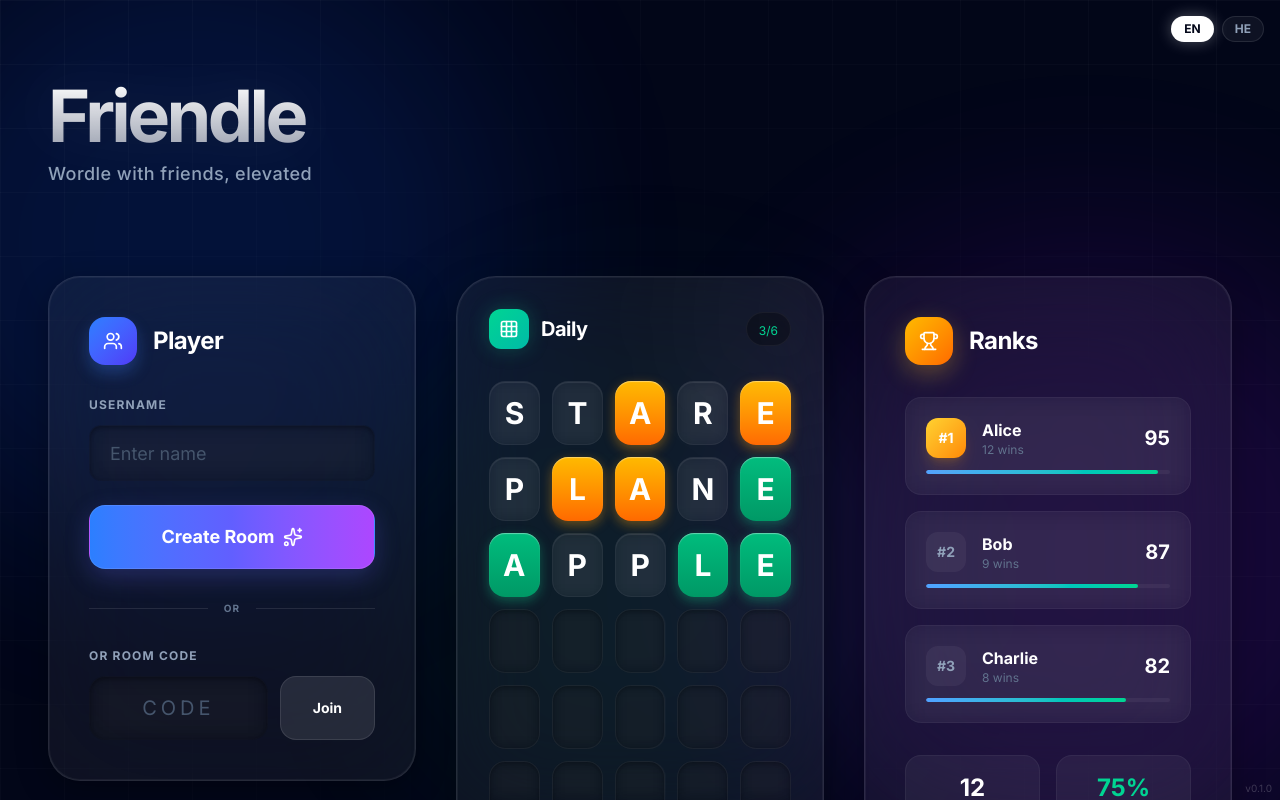
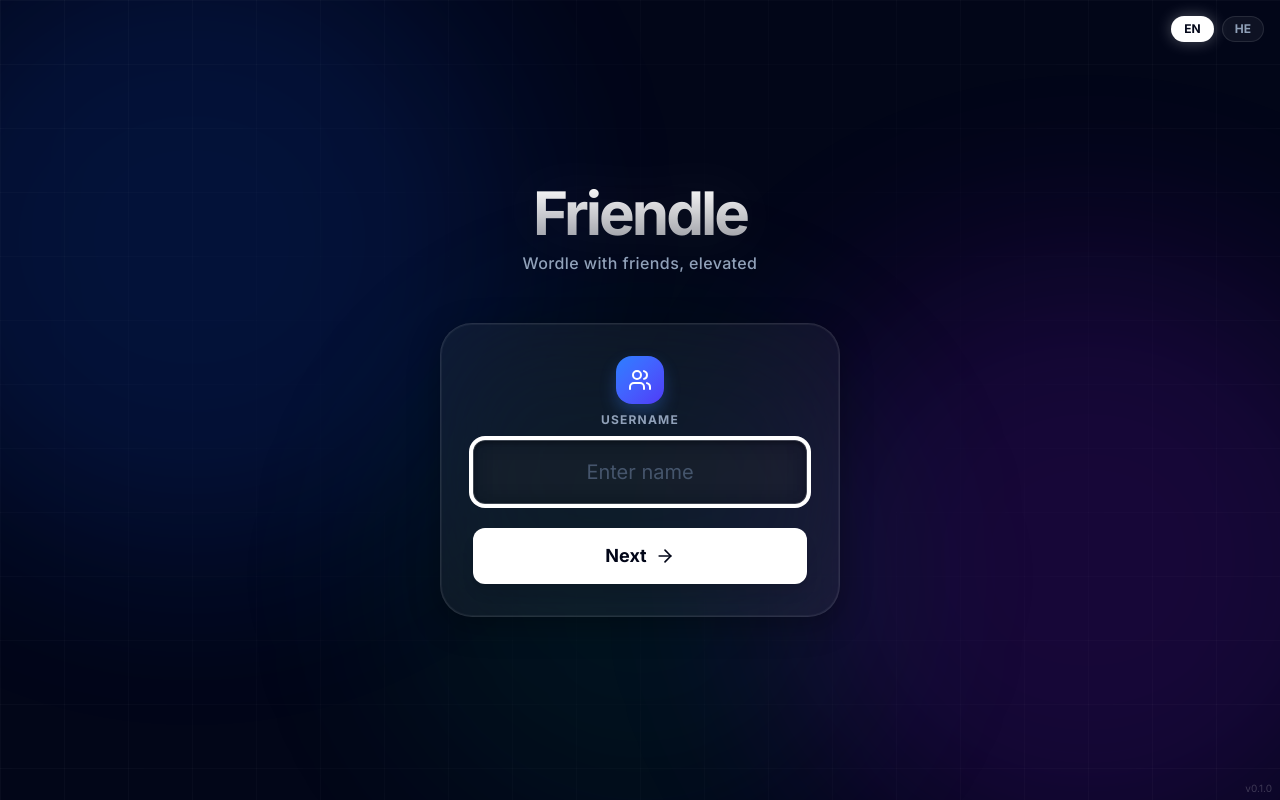
Before and after one commit to milnershay/friendle-app, a Next.js app: page / in a window 1280 px wide. Built offline with nearby package versions, Linux system fonts and the light colour scheme.

Commit message:
Redesign homepage with simplified step-based flow

```diff
--- a/src/app/page.tsx
+++ b/src/app/page.tsx
@@ -4,7 +4,7 @@ import { useState, useEffect } from "react"
 import { useRouter } from "next/navigation"
 import { Button } from "@/components/ui/button"
 import { Input } from "@/components/ui/input"
-import { Users, Trophy, Grid3x3, Copy, Check, Sparkles, Delete } from "lucide-react"
+import { Users, ArrowRight, ArrowLeft, Plus, LogIn } from "lucide-react"
 import { validateUsername, validateRoomCode, sanitizeText, checkRateLimit, getRateLimitKey } from "@/lib/validation"
 import { useTranslation, getStoredLanguage, setStoredLanguage, type Language } from "@/lib/i18n"
 
@@ -12,8 +12,7 @@ export default function Home() {
   const router = useRouter()
   const [username, setUsername] = useState("")
   const [roomCode, setRoomCode] = useState("")
-  const [activeRoom] = useState<string | null>(null)
-  const [copied, setCopied] = useState(false)
+  const [step, setStep] = useState(0) // 0: Username, 1: Menu, 2: Join
   const [language, setLanguage] = useState<Language>('en')
   const t = useTranslation(language)
 
@@ -27,57 +26,16 @@ export default function Home() {
     setStoredLanguage(newLang);
   };
 
-  const keyboardRows = [
-    ["Q", "W", "E", "R", "T", "Y", "U", "I", "O", "P"],
-    ["A", "S", "D", "F", "G", "H", "J", "K", "L"],
-    ["ENTER", "Z", "X", "C", "V", "B", "N", "M", "BACKSPACE"],
-  ]
-
-  const leaderboard = [
-    { name: "Alice", score: 95, wins: 12 },
-    { name: "Bob", score: 87, wins: 9 },
-    { name: "Charlie", score: 82, wins: 8 },
-  ]
-
-  const wordleGrid = [
-    [
-      { letter: "S", state: "absent" },
-      { letter: "T", state: "absent" },
-      { letter: "A", state: "present" },
-      { letter: "R", state: "absent" },
-      { letter: "E", state: "present" },
-    ],
-    [
-      { letter: "P", state: "absent" },
-      { letter: "L", state: "present" },
-      { letter: "A", state: "present" },
-      { letter: "N", state: "absent" },
-      { letter: "E", state: "correct" },
-    ],
-    [
-      { letter: "A", state: "correct" },
-      { letter: "P", state: "absent" },
-      { letter: "P", state: "absent" },
-      { letter: "L", state: "correct" },
-      { letter: "E", state: "correct" },
-    ],
-  ]
-
-  const handleCopyRoomCode = () => {
-    if (activeRoom) {
-      navigator.clipboard.writeText(activeRoom)
-      setCopied(true)
-      setTimeout(() => setCopied(false), 2000)
-    }
-  }
-
-  const handleCreateRoom = () => {
+  const handleUsernameSubmit = () => {
     const sanitizedUsername = sanitizeText(username)
     const usernameValidation = validateUsername(sanitizedUsername)
     if (!usernameValidation.valid) {
       return alert(usernameValidation.error)
     }
+    setStep(1)
+  }
 
+  const handleCreateRoom = () => {
     const rateLimitKey = getRateLimitKey('create_room')
     const rateLimit = checkRateLimit(rateLimitKey, 5, 60000)
     if (!rateLimit.allowed) {
@@ -85,27 +43,27 @@ export default function Home() {
     }
 
     const newRoomId = Math.random().toString(36).substring(2, 8).toUpperCase()
-    router.push(`/room/${newRoomId}?username=${encodeURIComponent(sanitizedUsername)}`)
+    router.push(`/room/${newRoomId}?username=${encodeURIComponent(sanitizeText(username))}`)
   }
 
-  const handleJoinRoom = () => {
-    const sanitizedUsername = sanitizeText(username)
-    const usernameValidation = validateUsername(sanitizedUsername)
-    if (!usernameValidation.valid) {
-      return alert(usernameValidation.error)
-    }
-
+  const handleJoinSubmit = () => {
     const sanitizedRoomId = sanitizeText(roomCode)
     const roomValidation = validateRoomCode(sanitizedRoomId)
     if (!roomValidation.valid) {
       return alert(roomValidation.error)
     }
 
-    router.push(`/room/${sanitizedRoomId.toUpperCase()}?username=${encodeURIComponent(sanitizedUsername)}`)
+    router.push(`/room/${sanitizedRoomId.toUpperCase()}?username=${encodeURIComponent(sanitizeText(username))}`)
+  }
+
+  const handleKeyDown = (e: React.KeyboardEvent, action: () => void) => {
+    if (e.key === 'Enter') {
+      action()
+    }
   }
 
   return (
-    <div className="min-h-screen bg-slate-950 relative overflow-hidden font-sans selection:bg-blue-500/30" dir={language === 'he' ? 'rtl' : 'ltr'}>
+    <div className="min-h-screen bg-slate-950 relative overflow-hidden font-sans selection:bg-blue-500/30 flex flex-col items-center justify-center" dir={language === 'he' ? 'rtl' : 'ltr'}>
 
       {/* Language Switcher */}
       <div className="absolute top-4 right-4 z-50 flex gap-2">
@@ -123,7 +81,8 @@ export default function Home() {
         </button>
       </div>
 
-      <div className="fixed inset-0 z-0">
+      {/* Background Effects */}
+      <div className="fixed inset-0 z-0 pointer-events-none">
         <div className="absolute top-[-10%] left-[-10%] w-[50vw] h-[50vw] bg-blue-600/20 rounded-full blur-[100px] animate-pulse duration-[4000ms]" />
         <div className="absolute bottom-[-10%] right-[-10%] w-[50vw] h-[50vw] bg-purple-600/20 rounded-full blur-[100px] animate-pulse duration-[5000ms] delay-1000" />
         <div className="absolute top-[40%] left-[50%] -translate-x-1/2 w-[40vw] h-[40vw] bg-emerald-500/10 rounded-full blur-[100px] animate-pulse duration-[7000ms] delay-500" />
@@ -131,49 +90,31 @@ export default function Home() {
 
       <div className="absolute inset-0 bg-[linear-gradient(rgba(255,255,255,.03)_1px,transparent_1px),linear-gradient(90deg,rgba(255,255,255,.03)_1px,transparent_1px)] bg-[size:64px_64px] [mask-image:radial-gradient(ellipse_at_center,transparent_20%,black)] pointer-events-none z-0" />
 
-      <div className="relative z-10 max-w-md md:max-w-[1600px] mx-auto px-4 py-6 md:px-12 md:py-20 flex flex-col gap-6 md:gap-10">
-        <header className="flex flex-col md:flex-row md:items-center justify-between gap-6 mb-4 md:mb-12">
-          <div className="text-center md:text-left rtl:md:text-right">
-            <h1 className="text-5xl md:text-7xl font-bold mb-2 bg-gradient-to-b from-white to-white/60 bg-clip-text text-transparent tracking-tighter drop-shadow-[0_0_30px_rgba(255,255,255,0.1)]">
+      {/* Main Content */}
+      <div className="relative z-10 w-full max-w-md px-6">
+
+        {/* Header */}
+        <div className="text-center mb-12">
+          <h1 className="text-5xl md:text-6xl font-bold mb-2 bg-gradient-to-b from-white to-white/60 bg-clip-text text-transparent tracking-tighter drop-shadow-[0_0_30px_rgba(255,255,255,0.1)]">
             {t.home.title}
           </h1>
-            <p className="text-slate-400 text-sm md:text-lg tracking-wide font-medium">{t.home.subtitle}</p>
+          <p className="text-slate-400 text-sm md:text-base tracking-wide font-medium">{t.home.subtitle}</p>
         </div>
 
-          {activeRoom && (
-            <div className="bg-white/5 backdrop-blur-2xl border border-white/10 rounded-2xl p-4 md:px-12 md:py-7 shadow-[0_8px_32px_rgba(0,0,0,0.2),0_0_0_1px_rgba(255,255,255,0.05)_inset] w-full md:w-auto">
-              <div className="flex items-center justify-between md:justify-start gap-4 md:gap-6">
-                <div>
-                  <p className="text-[10px] text-slate-400 uppercase tracking-[0.2em] font-bold mb-1">{t.home.roomCode}</p>
-                  <p className="text-2xl md:text-3xl font-mono font-bold text-white tracking-[0.2em] drop-shadow-[0_2px_8px_rgba(255,255,255,0.1)]">
-                    {activeRoom}
-                  </p>
-                </div>
-                <Button
-                  onClick={handleCopyRoomCode}
-                  className="bg-white/10 hover:bg-white/20 border border-white/20 text-white h-12 w-12 md:h-14 md:w-14 p-0 rounded-xl md:rounded-2xl transition-all duration-300 shadow-lg active:scale-95"
-                >
-                  {copied ? <Check className="h-5 w-5" /> : <Copy className="h-5 w-5" />}
-                </Button>
+        {/* Card */}
+        <div className="bg-white/5 backdrop-blur-3xl border border-white/10 rounded-[2rem] p-8 shadow-[0_8px_32px_rgba(0,0,0,0.3),0_0_0_1px_rgba(255,255,255,0.05)_inset]">
+
+          {/* Step 0: Username */}
+          {step === 0 && (
+            <div className="space-y-6 animate-in fade-in slide-in-from-bottom-4 duration-500">
+              <div className="flex items-center justify-center mb-2">
+                <div className="h-12 w-12 rounded-2xl bg-gradient-to-br from-blue-500 to-indigo-600 flex items-center justify-center shadow-[0_8px_16px_rgba(59,130,246,0.3)]">
+                   <Users className="h-6 w-6 text-white" />
                 </div>
               </div>
-          )}
-        </header>
 
-        <div className="grid grid-cols-1 lg:grid-cols-3 gap-6 md:gap-10 pb-20 md:pb-0">
-          {/* Get Started / Controls Section */}
-          <div className="order-2 lg:order-1 lg:col-span-1 space-y-6">
-            <div className="bg-white/5 backdrop-blur-3xl border border-white/10 rounded-[2rem] p-6 md:p-10 shadow-[0_8px_32px_rgba(0,0,0,0.3),0_0_0_1px_rgba(255,255,255,0.05)_inset]">
-              <div className="flex items-center gap-4 mb-8">
-                <div className="h-10 w-10 md:h-12 md:w-12 rounded-2xl bg-gradient-to-br from-blue-500 to-indigo-600 flex items-center justify-center shadow-[0_8px_16px_rgba(59,130,246,0.3)]">
-                  <Users className="h-5 w-5 text-white" />
-                </div>
-                <h2 className="text-xl md:text-2xl font-bold text-white tracking-tight">{t.home.playerTitle}</h2>
-              </div>
-
-              <div className="space-y-6">
               <div>
-                  <label htmlFor="username" className="block text-xs font-bold text-slate-400 mb-3 uppercase tracking-widest">
+                <label htmlFor="username" className="block text-xs font-bold text-slate-400 mb-3 uppercase tracking-widest text-center">
                   {t.home.username}
                 </label>
                 <Input
@@ -182,17 +123,37 @@ export default function Home() {
                   placeholder={t.home.usernamePlaceholder}
                   value={username}
                   onChange={(e) => setUsername(e.target.value)}
-                    className="w-full bg-black/20 backdrop-blur-md border-transparent focus:border-white/20 text-white placeholder:text-slate-600 h-14 rounded-xl px-5 text-lg transition-all duration-300 shadow-[inset_0_2px_4px_rgba(0,0,0,0.3)] rtl:text-right"
+                  onKeyDown={(e) => handleKeyDown(e, handleUsernameSubmit)}
+                  className="w-full bg-black/20 backdrop-blur-md border-transparent focus:border-white/20 text-white placeholder:text-slate-600 h-16 rounded-xl px-6 text-center text-xl transition-all duration-300 shadow-[inset_0_2px_4px_rgba(0,0,0,0.3)]"
+                  autoFocus
                 />
               </div>
 
               <Button
+                onClick={handleUsernameSubmit}
+                className="w-full bg-white text-slate-950 hover:bg-slate-200 font-bold text-lg h-14 rounded-xl shadow-lg transition-all duration-300"
+              >
+                {t.common.next} <ArrowRight className="w-5 h-5 ml-2 rtl:rotate-180" />
+              </Button>
+            </div>
+          )}
+
+          {/* Step 1: Choice (Create or Join) */}
+          {step === 1 && (
+            <div className="space-y-4 animate-in fade-in slide-in-from-bottom-4 duration-500">
+              <div className="text-center mb-6">
+                <p className="text-white text-lg font-medium">
+                  {t.home.playerTitle}: <span className="font-bold text-blue-400">{username}</span>
+                </p>
+              </div>
+
+              <Button
                 onClick={handleCreateRoom}
-                  className="relative w-full overflow-hidden group bg-gradient-to-r from-blue-500 via-indigo-500 to-purple-500 hover:from-blue-400 hover:via-indigo-400 hover:to-purple-400 text-white font-bold text-lg h-16 rounded-2xl shadow-[0_8px_24px_rgba(99,102,246,0.25)] transition-all duration-300 hover:shadow-[0_12px_32px_rgba(99,102,246,0.4)] hover:scale-[1.02] border border-white/10"
+                className="relative w-full overflow-hidden group bg-gradient-to-r from-blue-500 via-indigo-500 to-purple-500 hover:from-blue-400 hover:via-indigo-400 hover:to-purple-400 text-white font-bold text-lg h-16 rounded-xl shadow-[0_8px_24px_rgba(99,102,246,0.25)] transition-all duration-300 hover:shadow-[0_12px_32px_rgba(99,102,246,0.4)] hover:scale-[1.02] border border-white/10"
               >
                 <div className="absolute inset-0 bg-gradient-to-r from-transparent via-white/20 to-transparent translate-x-[-100%] group-hover:translate-x-[100%] transition-transform duration-1000 rtl:translate-x-[100%] rtl:group-hover:translate-x-[-100%]" />
-                  <span className="relative z-10 flex items-center justify-center gap-2">
-                    {t.home.createRoom} <Sparkles className="w-5 h-5" />
+                <span className="relative z-10 flex items-center justify-center gap-3">
+                  <Plus className="w-6 h-6" /> {t.home.createRoom}
                 </span>
               </Button>
 
@@ -204,169 +165,55 @@ export default function Home() {
                 <div className="flex-grow border-t border-white/10"></div>
               </div>
 
+              <Button
+                onClick={() => setStep(2)}
+                className="w-full bg-white/10 hover:bg-white/20 border border-white/10 text-white font-bold text-lg h-16 rounded-xl transition-all duration-300 flex items-center justify-center gap-3"
+              >
+                <LogIn className="w-6 h-6" /> {t.home.join}
+              </Button>
+
+              <button
+                onClick={() => setStep(0)}
+                className="w-full text-slate-500 text-sm hover:text-white mt-4 transition-colors"
+              >
+                {t.common.back}
+              </button>
+            </div>
+          )}
+
+          {/* Step 2: Join Room Code */}
+          {step === 2 && (
+            <div className="space-y-6 animate-in fade-in slide-in-from-bottom-4 duration-500">
+              <div className="flex items-center gap-2 mb-2 text-slate-400 cursor-pointer hover:text-white transition-colors" onClick={() => setStep(1)}>
+                <ArrowLeft className="w-4 h-4 rtl:rotate-180" />
+                <span className="text-xs font-bold uppercase tracking-widest">{t.common.back}</span>
+              </div>
+
               <div>
-                  <label htmlFor="room-code" className="block text-xs font-bold text-slate-400 mb-3 uppercase tracking-widest">
-                    {t.home.or} {t.home.roomCode}
+                <label htmlFor="room-code" className="block text-xs font-bold text-slate-400 mb-3 uppercase tracking-widest text-center">
+                  {t.home.roomCode}
                 </label>
-                  <div className="flex gap-3">
                 <Input
                   id="room-code"
                   type="text"
                   placeholder={t.home.roomCodePlaceholder}
                   value={roomCode}
                   onChange={(e) => setRoomCode(e.target.value.toUpperCase())}
-                      className="flex-1 bg-black/20 backdrop-blur-md border-transparent focus:border-white/20 text-white placeholder:text-slate-600 h-16 rounded-2xl px-5 text-xl font-mono tracking-[0.2em] text-center uppercase shadow-[inset_0_2px_4px_rgba(0,0,0,0.3)]"
+                  onKeyDown={(e) => handleKeyDown(e, handleJoinSubmit)}
+                  className="w-full bg-black/20 backdrop-blur-md border-transparent focus:border-white/20 text-white placeholder:text-slate-600 h-16 rounded-xl px-6 text-2xl font-mono tracking-[0.2em] text-center uppercase shadow-[inset_0_2px_4px_rgba(0,0,0,0.3)]"
+                  autoFocus
                 />
+              </div>
+
               <Button
-                      onClick={handleJoinRoom}
-                      className="bg-white/10 hover:bg-white/20 border border-white/10 text-white font-bold px-8 h-16 rounded-2xl transition-all duration-300"
+                onClick={handleJoinSubmit}
+                className="w-full bg-white text-slate-950 hover:bg-slate-200 font-bold text-lg h-14 rounded-xl shadow-lg transition-all duration-300"
               >
                 {t.home.join}
               </Button>
             </div>
-                </div>
-              </div>
-            </div>
-          </div>
+          )}
 
-          {/* Game Section - Main Content */}
-          <div className="order-1 lg:order-2 lg:col-span-1">
-            <div className="bg-white/5 backdrop-blur-[40px] border border-white/10 rounded-[2.5rem] p-6 md:p-8 shadow-[0_20px_40px_rgba(0,0,0,0.4),0_0_0_1px_rgba(255,255,255,0.05)_inset] relative overflow-hidden group">
-              {/* Glass sheen effect */}
-              <div className="absolute -top-20 -right-20 w-60 h-60 bg-white/[0.03] rounded-full blur-3xl pointer-events-none" />
-
-              <div className="flex items-center justify-between mb-8 relative z-10">
-                <div className="flex items-center gap-3">
-                  <div className="h-10 w-10 rounded-xl bg-gradient-to-br from-emerald-400 to-teal-500 flex items-center justify-center shadow-[0_0_20px_rgba(16,185,129,0.3)]">
-                    <Grid3x3 className="h-5 w-5 text-white" />
-                  </div>
-                  <h2 className="text-xl font-bold text-white tracking-tight">{t.home.dailyTitle}</h2>
-                </div>
-                <div className="bg-black/30 px-3 py-1 rounded-full border border-white/5">
-                  <span className="text-xs font-mono text-emerald-400">3/6</span>
-                </div>
-              </div>
-
-              <div className="space-y-3 mb-8" dir="ltr">
-                {wordleGrid.map((row, rowIndex) => (
-                  <div key={rowIndex} className="flex gap-2 md:gap-3 justify-center">
-                    {row.map((cell, cellIndex) => (
-                      <div
-                        key={cellIndex}
-                        className={`h-14 w-14 md:h-[64px] md:w-[64px] rounded-xl md:rounded-2xl flex items-center justify-center text-2xl md:text-3xl font-bold transition-all duration-500 transform hover:scale-105 cursor-default select-none
-                          ${cell.state === "correct"
-                            ? "bg-gradient-to-b from-emerald-500 to-emerald-600 text-white shadow-[0_4px_12px_rgba(16,185,129,0.4),inset_0_1px_1px_rgba(255,255,255,0.4)] border-0"
-                            : cell.state === "present"
-                              ? "bg-gradient-to-b from-amber-400 to-orange-500 text-white shadow-[0_4px_12px_rgba(245,158,11,0.4),inset_0_1px_1px_rgba(255,255,255,0.4)] border-0"
-                              : "bg-white/[0.03] backdrop-blur-sm border border-white/5 text-white shadow-[inset_0_1px_1px_rgba(255,255,255,0.1)]"
-                          }
-                        `}
-                      >
-                        {cell.letter}
-                      </div>
-                    ))}
-                  </div>
-                ))}
-
-                {[...Array(3)].map((_, i) => (
-                  <div key={`empty-${i}`} className="flex gap-2 md:gap-3 justify-center">
-                    {[...Array(5)].map((_, j) => (
-                      <div
-                        key={j}
-                        className="h-14 w-14 md:h-[64px] md:w-[64px] rounded-xl md:rounded-2xl bg-black/20 backdrop-blur-sm border border-white/5 shadow-[inset_0_2px_4px_rgba(0,0,0,0.2)]"
-                      />
-                    ))}
-                  </div>
-                ))}
-              </div>
-
-              <div className="mt-8 space-y-2" dir="ltr">
-                {keyboardRows.map((row, i) => (
-                  <div key={i} className="flex justify-center gap-1.5">
-                    {row.map((key) => (
-                      <button
-                        key={key}
-                        className={`
-                          h-12 md:h-14 rounded-lg md:rounded-xl font-bold text-xs md:text-sm transition-all duration-150 active:scale-95 select-none flex items-center justify-center shadow-[0_2px_0_rgba(0,0,0,0.2)]
-                          ${key.length > 1 ? "px-3 md:px-4 text-[10px] md:text-xs w-auto" : "w-8 md:w-10"}
-                          ${["A", "E", "L", "P", "S"].includes(key)
-                            ? "bg-slate-700 text-white hover:bg-slate-600"
-                            : ["N"].includes(key)
-                              ? "bg-emerald-500 text-white shadow-[0_0_15px_rgba(16,185,129,0.4)]"
-                              : "bg-white/10 text-white hover:bg-white/20"
-                          }
-                        `}
-                      >
-                        {key === "BACKSPACE" ? <Delete className="w-5 h-5" /> : key === "ENTER" ? "ENTER" : key}
-                      </button>
-                    ))}
-                  </div>
-                ))}
-              </div>
-            </div>
-          </div>
-
-          {/* Leaderboard Section */}
-          <div className="order-3 lg:order-3 lg:col-span-1">
-            <div className="bg-white/5 backdrop-blur-3xl border border-white/10 rounded-[2rem] p-6 md:p-10 shadow-[0_8px_32px_rgba(0,0,0,0.3),0_0_0_1px_rgba(255,255,255,0.05)_inset] h-full">
-              <div className="flex items-center gap-4 mb-8">
-                <div className="h-10 w-10 md:h-12 md:w-12 rounded-2xl bg-gradient-to-br from-amber-400 to-orange-500 flex items-center justify-center shadow-[0_8px_24px_rgba(251,191,36,0.3)]">
-                  <Trophy className="h-5 w-5 text-white" />
-                </div>
-                <h2 className="text-xl md:text-2xl font-bold text-white tracking-tight">{t.home.ranksTitle}</h2>
-              </div>
-
-              <div className="space-y-4">
-                {leaderboard.map((player, index) => (
-                  <div
-                    key={index}
-                    className="group bg-white/[0.03] backdrop-blur-md border border-white/5 rounded-2xl p-4 md:p-5 hover:bg-white/[0.08] transition-all duration-300 cursor-pointer"
-                  >
-                    <div className="flex items-center justify-between">
-                      <div className="flex items-center gap-4">
-                        <div
-                          className={`h-10 w-10 rounded-xl flex items-center justify-center font-bold text-sm
-                            ${index === 0
-                              ? "bg-gradient-to-br from-amber-300 to-orange-400 text-white shadow-lg shadow-amber-500/20"
-                              : "bg-white/5 text-slate-400"
-                            }
-                          `}
-                        >
-                          #{index + 1}
-                        </div>
-                        <div>
-                          <p className="font-bold text-white text-base">{player.name}</p>
-                          <p className="text-xs text-slate-500">{player.wins} {t.home.wins}</p>
-                        </div>
-                      </div>
-                      <div className="text-right">
-                        <span className="text-xl font-mono font-bold text-white">{player.score}</span>
-                      </div>
-                    </div>
-                    {/* Progress bar based on score (mock) */}
-                    <div className="mt-3 h-1 w-full bg-white/5 rounded-full overflow-hidden">
-                      <div
-                        className="h-full bg-gradient-to-r from-blue-400 to-emerald-400 rounded-full"
-                        style={{ width: `${(player.score / 100) * 100}%` }}
-                      />
-                    </div>
-                  </div>
-                ))}
-              </div>
-
-              {/* Mobile specific stats row */}
-              <div className="mt-8 grid grid-cols-2 gap-4">
-                <div className="p-4 rounded-2xl bg-white/5 border border-white/5 text-center">
-                  <div className="text-2xl font-bold text-white">12</div>
-                  <div className="text-[10px] uppercase tracking-wider text-slate-500 mt-1">{t.home.played}</div>
-                </div>
-                <div className="p-4 rounded-2xl bg-white/5 border border-white/5 text-center">
-                  <div className="text-2xl font-bold text-emerald-400">75%</div>
-                  <div className="text-[10px] uppercase tracking-wider text-slate-500 mt-1">{t.home.winRate}</div>
-                </div>
-              </div>
-            </div>
-          </div>
         </div>
       </div>
     </div>
--- a/src/lib/i18n.ts
+++ b/src/lib/i18n.ts
@@ -93,6 +93,8 @@ export const translations = {
             hebrew: 'Hebrew',
             confirm: 'Confirm',
             cancel: 'Cancel',
+            next: 'Next',
+            back: 'Back',
         }
     },
     he: {
@@ -180,6 +182,8 @@ export const translations = {
             hebrew: 'עברית',
             confirm: 'אישור',
             cancel: 'ביטול',
+            next: 'הבא',
+            back: 'חזור',
         }
     }
 };
```
Also changed, not shown: 1 other file (tests, documents, lock files or other folders). Lines whose indentation alone changed are shown as unchanged.
